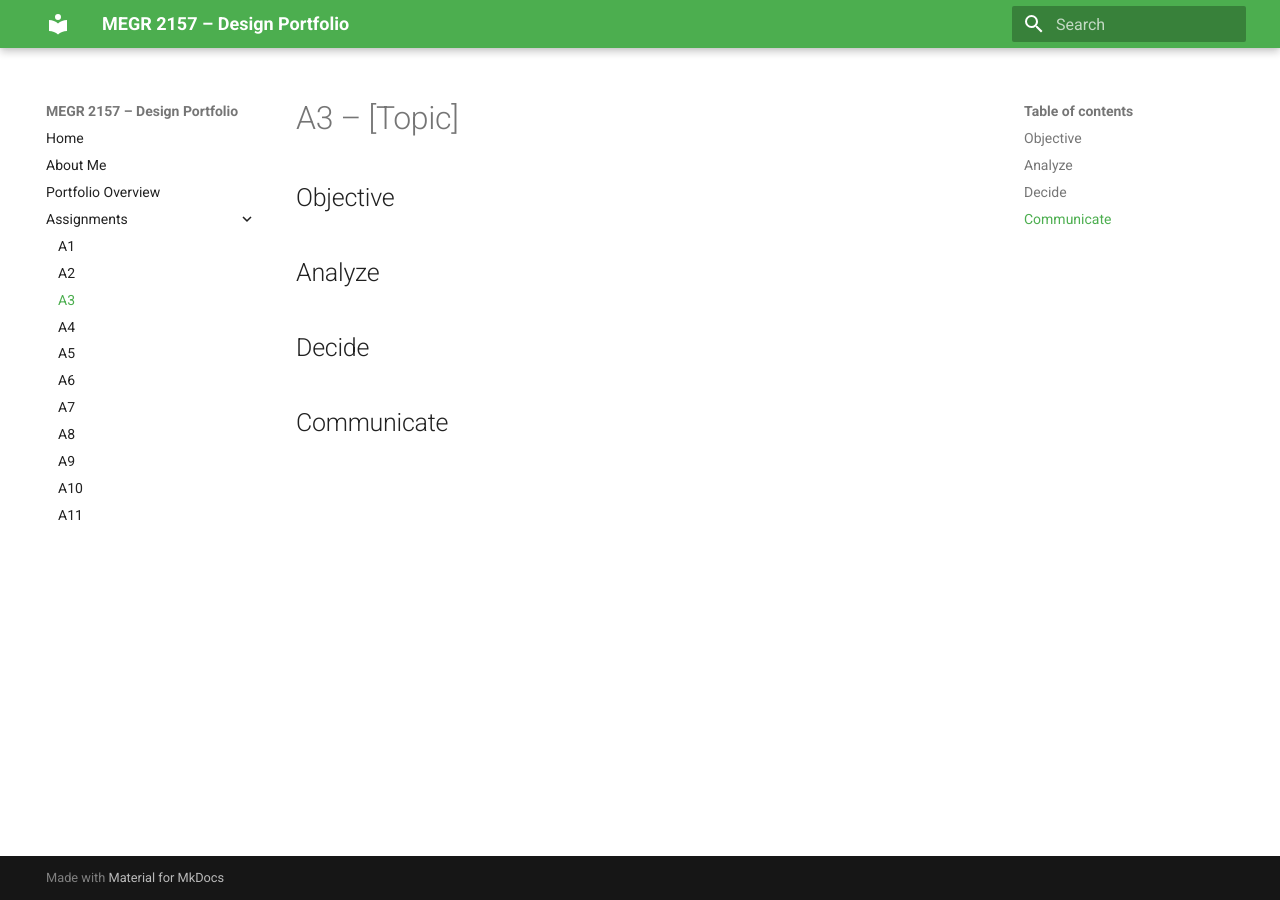
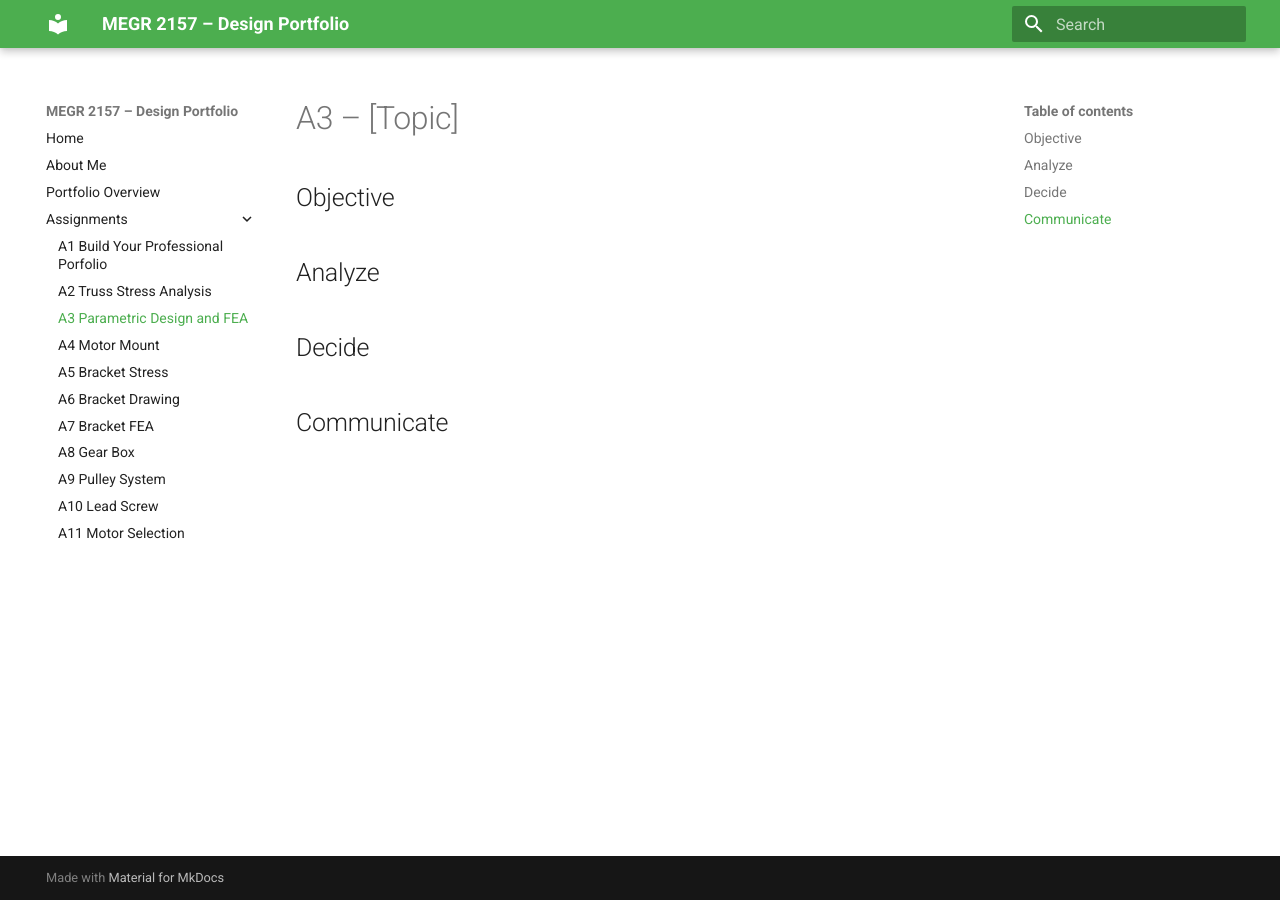
Before and after one commit to tmansou1/megr2157-portfolio, an MkDocs documentation site: the page built from docs/assignments/A03/index.md, in a window 1280 px wide. Built offline with MkDocs 1.6.1 and Material for MkDocs 9.7.7, drawn with Linux system fonts in a browser that asks for light colours.

Commit message:
Update mkdocs.yml

```diff
--- a/mkdocs.yml
+++ b/mkdocs.yml
@@ -14,14 +14,14 @@ nav:
   - About Me: aboutme/index.md
   - Portfolio Overview: portfolio-overview.md
   - Assignments:
-      - A1: assignments/A01/index.md
-      - A2: assignments/A02/index.md
-      - A3: assignments/A03/index.md
-      - A4: assignments/A04/index.md
-      - A5: assignments/A05/index.md
-      - A6: assignments/A06/index.md
-      - A7: assignments/A07/index.md
-      - A8: assignments/A08/index.md
-      - A9: assignments/A09/index.md
-      - A10: assignments/A10/index.md
-      - A11: assignments/A11/index.md
+      - A1 Build Your Professional Porfolio: assignments/A01/index.md
+      - A2 Truss Stress Analysis: assignments/A02/index.md
+      - A3 Parametric Design and FEA: assignments/A03/index.md
+      - A4 Motor Mount: assignments/A04/index.md
+      - A5 Bracket Stress: assignments/A05/index.md
+      - A6 Bracket Drawing: assignments/A06/index.md
+      - A7 Bracket FEA: assignments/A07/index.md
+      - A8 Gear Box: assignments/A08/index.md
+      - A9 Pulley System: assignments/A09/index.md
+      - A10 Lead Screw: assignments/A10/index.md
+      - A11 Motor Selection: assignments/A11/index.md
```
